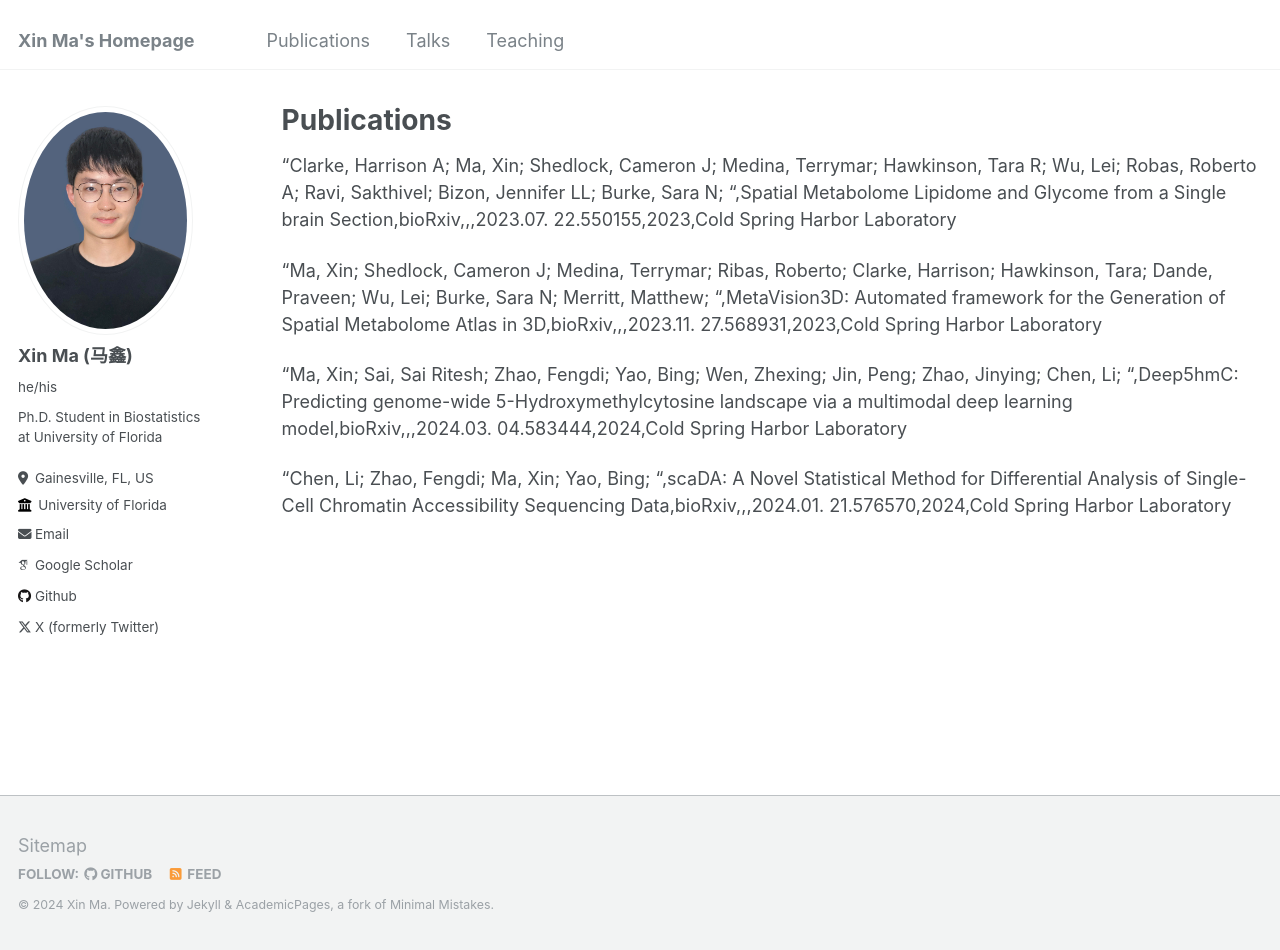
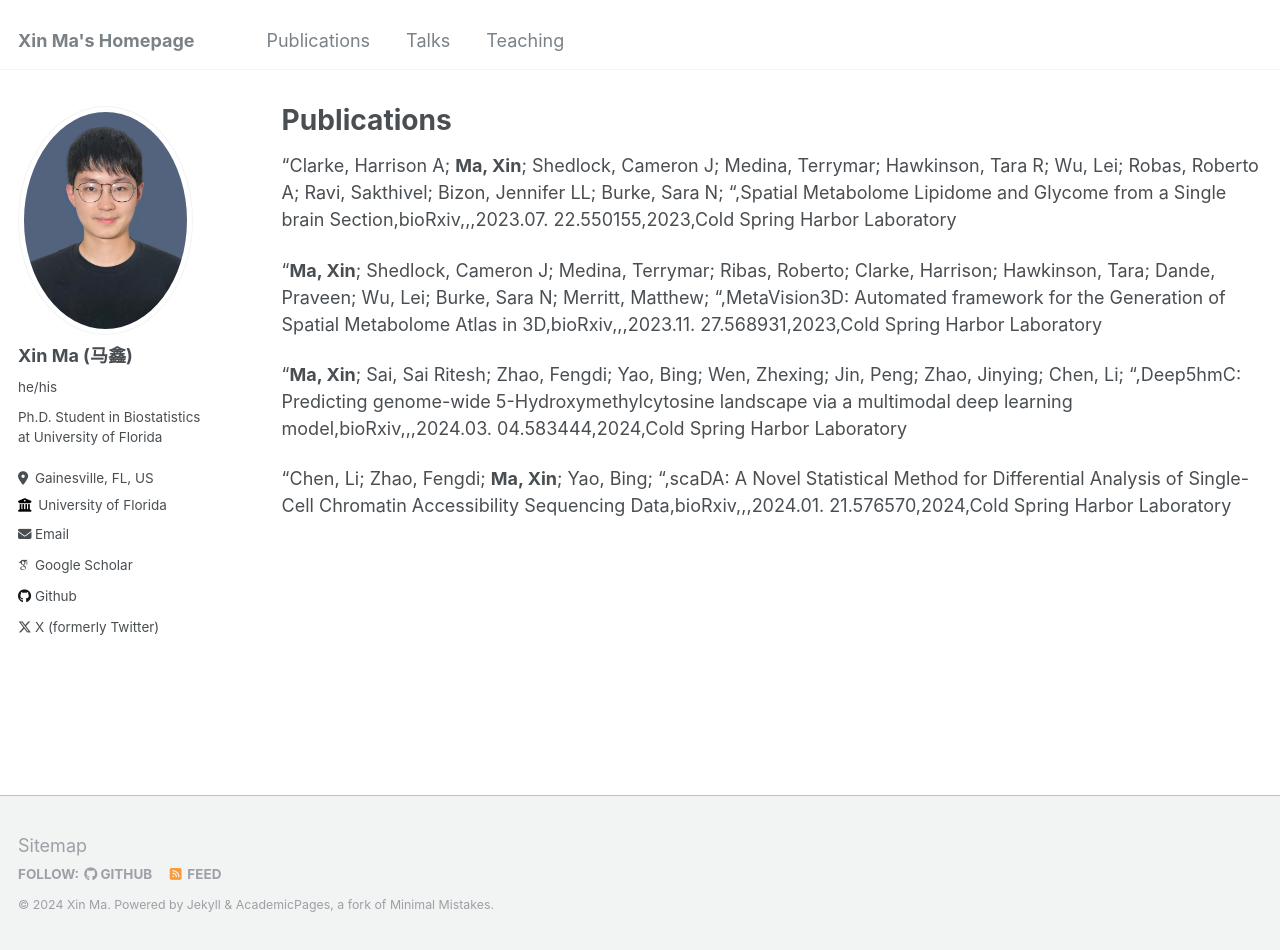
Before and after one commit to XinBiostats/xinbiostats.github.io, a Jekyll site: the page built from _pages/publications.md, in a window 1280 px wide and 950 px high. Built offline with Jekyll 4.4.1, drawn with Linux system fonts in a browser that asks for light colours; some web fonts are replaced.

```diff
--- a/_pages/publications.md
+++ b/_pages/publications.md
@@ -5,10 +5,10 @@ permalink: /publications/
 author_profile: true
 ---
 
-"Clarke, Harrison A; Ma, Xin; Shedlock, Cameron J; Medina, Terrymar; Hawkinson, Tara R; Wu, Lei; Robas, Roberto A; Ravi, Sakthivel; Bizon, Jennifer LL; Burke, Sara N; ",Spatial Metabolome Lipidome and Glycome from a Single brain Section,bioRxiv,,,2023.07. 22.550155,2023,Cold Spring Harbor Laboratory
+"Clarke, Harrison A; __Ma, Xin__; Shedlock, Cameron J; Medina, Terrymar; Hawkinson, Tara R; Wu, Lei; Robas, Roberto A; Ravi, Sakthivel; Bizon, Jennifer LL; Burke, Sara N; ",Spatial Metabolome Lipidome and Glycome from a Single brain Section,bioRxiv,,,2023.07. 22.550155,2023,Cold Spring Harbor Laboratory
 
-"Ma, Xin; Shedlock, Cameron J; Medina, Terrymar; Ribas, Roberto; Clarke, Harrison; Hawkinson, Tara; Dande, Praveen; Wu, Lei; Burke, Sara N; Merritt, Matthew; ",MetaVision3D: Automated framework for the Generation of Spatial Metabolome Atlas in 3D,bioRxiv,,,2023.11. 27.568931,2023,Cold Spring Harbor Laboratory
+"__Ma, Xin__; Shedlock, Cameron J; Medina, Terrymar; Ribas, Roberto; Clarke, Harrison; Hawkinson, Tara; Dande, Praveen; Wu, Lei; Burke, Sara N; Merritt, Matthew; ",MetaVision3D: Automated framework for the Generation of Spatial Metabolome Atlas in 3D,bioRxiv,,,2023.11. 27.568931,2023,Cold Spring Harbor Laboratory
 
-"Ma, Xin; Sai, Sai Ritesh; Zhao, Fengdi; Yao, Bing; Wen, Zhexing; Jin, Peng; Zhao, Jinying; Chen, Li; ",Deep5hmC: Predicting genome-wide 5-Hydroxymethylcytosine landscape via a multimodal deep learning model,bioRxiv,,,2024.03. 04.583444,2024,Cold Spring Harbor Laboratory
+"__Ma, Xin__; Sai, Sai Ritesh; Zhao, Fengdi; Yao, Bing; Wen, Zhexing; Jin, Peng; Zhao, Jinying; Chen, Li; ",Deep5hmC: Predicting genome-wide 5-Hydroxymethylcytosine landscape via a multimodal deep learning model,bioRxiv,,,2024.03. 04.583444,2024,Cold Spring Harbor Laboratory
 
-"Chen, Li; Zhao, Fengdi; Ma, Xin; Yao, Bing; ",scaDA: A Novel Statistical Method for Differential Analysis of Single-Cell Chromatin Accessibility Sequencing Data,bioRxiv,,,2024.01. 21.576570,2024,Cold Spring Harbor Laboratory
+"Chen, Li; Zhao, Fengdi; __Ma, Xin__; Yao, Bing; ",scaDA: A Novel Statistical Method for Differential Analysis of Single-Cell Chromatin Accessibility Sequencing Data,bioRxiv,,,2024.01. 21.576570,2024,Cold Spring Harbor Laboratory
```
